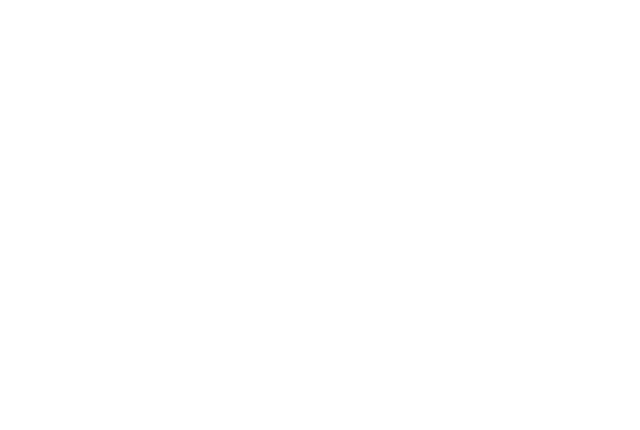
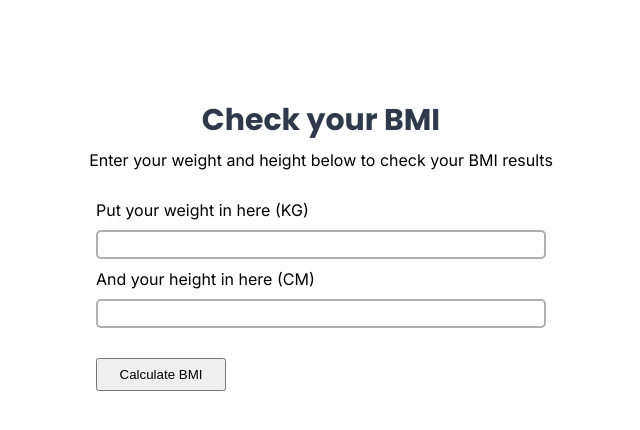
Before and after one commit to rivazahra/BMI-Calculator, a plain HTML site: page index.html in a window 1280 px wide. Shown: the whole page, without its empty margins (319-959 px from the left). Drawn offline with Linux system fonts and the light colour scheme.

Commit message:
Create style for website

```diff
--- a/index.html
+++ b/index.html
@@ -3,9 +3,29 @@
 <head>
     <meta charset="UTF-8">
     <meta name="viewport" content="width=device-width, initial-scale=1.0">
+    <link rel="stylesheet" href="style.css">
     <title>Bmi Calculator</title>
 </head>
 <body>
+    <section id="title">
+        <h1 class="title-bmi">Check your BMI</h1>
+        <p class="descrip-title">Enter your weight and height below to check your BMI results</p>
+    </section>
 
+    <section id="main">
+        <label for="weight" class="label-w">Put your weight in here (KG)</label>
+        <input type="number" id="berat">
+
+        <label for="height" class="label-h">And your height in here (CM)</label>
+        <input type="number" id="tinggi">
+
+        <button id="check">
+            Calculate BMI
+        </button>
+
+        <div id="hasil"></div>
+    </section>
+
+    <script src="script.js"></script>
 </body>
 </html>
--- a/style.css
+++ b/style.css
@@ -0,0 +1,62 @@
+@import url('https://fonts.googleapis.com/css2?family=Inter:wght@400;600&family=Poppins:wght@400;500;700&display=swap');
+/* font-family: 'Inter', sans-serif;
+font-family: 'Poppins', sans-serif; */
+
+*{
+    margin: 0;
+    padding: 0;
+    box-sizing: border-box;
+}
+
+
+body{
+    display: flex;
+    flex-direction: column;
+    /* justify-content: ; */
+    align-items: center;
+    margin-top: 100px;
+}
+
+#title{
+    margin-bottom: 20px;
+    line-height: 2.5em;
+    text-align: center;
+}
+.title-bmi{
+    font-size: 30px;
+    color: rgb(48, 57, 75);
+    font-family: 'Poppins', sans-serif;
+    font-weight: 600;
+}
+
+.descrip-title{
+    font-family: 'Inter', sans-serif;
+    font-weight: 400;
+}
+
+#main{
+    display: flex;
+    flex-direction: column;
+    gap: 10px;
+}
+
+#main input{
+    width: 450px;
+    padding: 5px;
+    border: solid 2px rgb(176, 175, 175);
+    /* border: none; */
+    border-radius: 5px;
+}
+#main label{
+    font-family: 'Inter', sans-serif;
+    font-weight: 400;
+    /* margin: 20px; */
+}
+
+#check{
+    text-align: center;
+    width: 130px;
+    /* height: 100px; */
+    padding: 7px;
+margin-top: 20px;
+}
```
